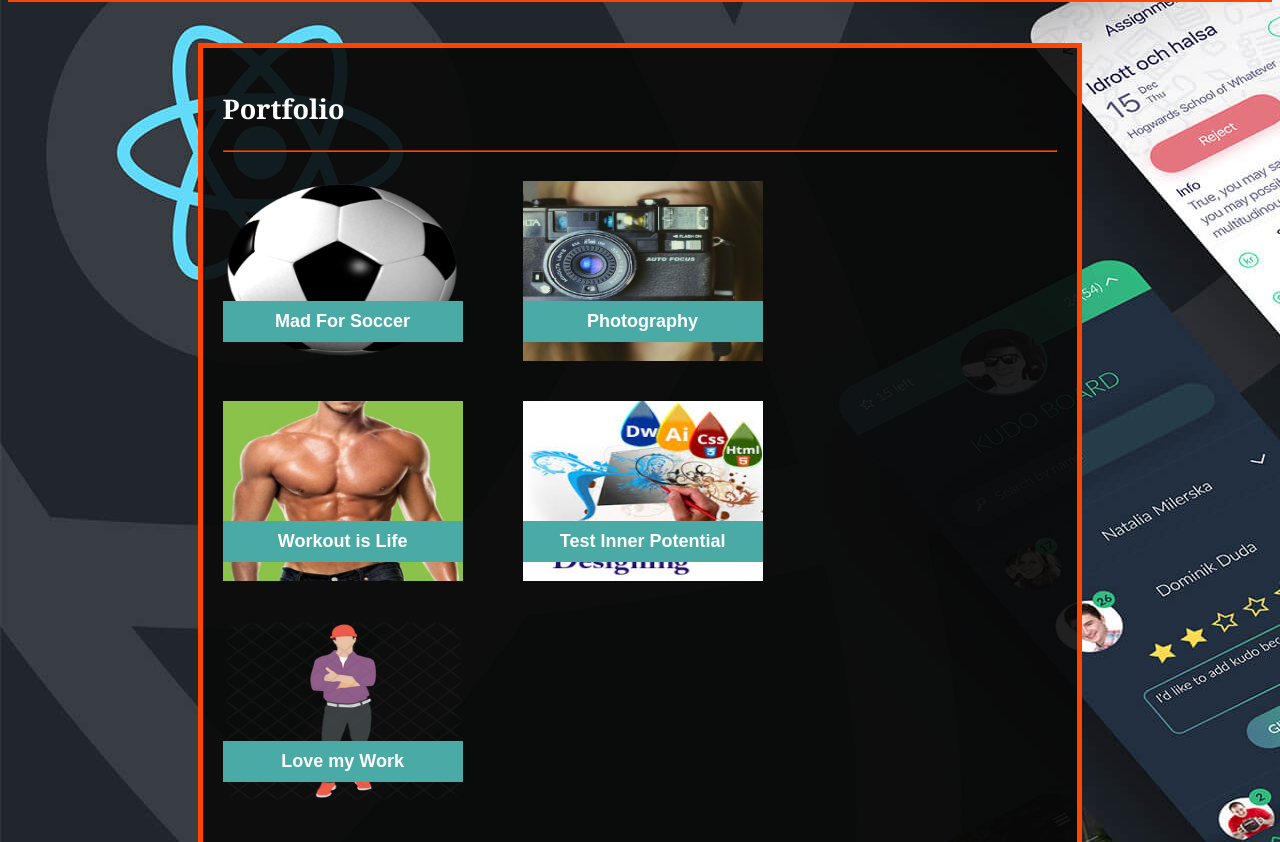
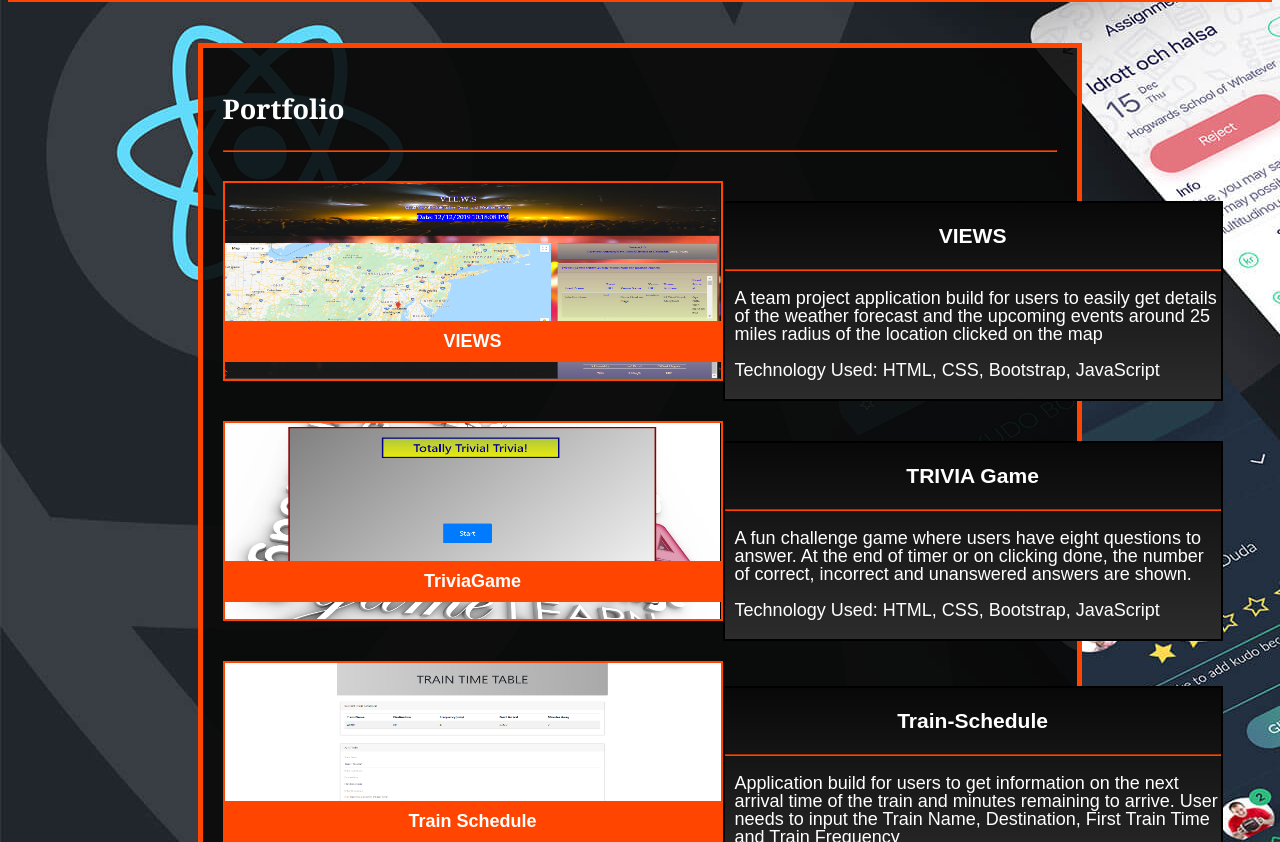
Before and after one commit to zachthomas5454/Week10_Portfolio, a plain HTML site: page portfolio.html in a window 1280 px wide. Shown: the part 110-952 px from the top of the page. Drawn offline with Linux system fonts and the light colour scheme.

Commit message:
Portfolio section added

```diff
--- a/assets/css/style.css
+++ b/assets/css/style.css
@@ -149,21 +149,52 @@
     margin-bottom: 20px;
     text-align: left;
     margin: 10px 10px 10px 0px;
+
 }
 
 .profilepic1 {
   text-align: left;
   margin: 10px 50px 10px 0px;
   float: left;
+  border: orangered solid 2px;
 }
 
 .text1{
   position: absolute;
-  background-color: #4aaaa5;
+  background-color: orangered;
   color: #ffffff;
-  width: 240px;
-  margin-top:130px;
+  width: 500px;
+  margin-top:150px;
   padding:10px;
+}
+
+.desc1, .desc2, .desc3 {
+  position: absolute;
+  border: black solid 2px;
+  height: 200px; width: 500px;
+  margin-left:500px;
+  background-image: linear-gradient(-180deg, rgb(8, 8, 8), rgb(44, 44, 44));
+}
+
+.desc1{
+  margin-top:40px;
+}
+.desc2{
+  margin-top:280px;
+}
+.desc3{
+  margin-top:525px;
+}
+
+.hdr{
+  color: #ffffff;
+}
+
+.para{
+  color: #ffffff;
+  text-align: left;
+  margin-left: 10px;
+  line-height: 1;
 }
 
   /* Contact page contents*/
--- a/portfolio.html
+++ b/portfolio.html
@@ -6,13 +6,15 @@
 
 <!--The head charset is defined-->
 <!--The link to CSS file is defined-->
+
 <head>
   <meta charset="UTF-8">
   <title>Portfolio</title>
-    <link rel="stylesheet" type="text/css" href="assets/css/style.css"/>
+  <link rel="stylesheet" type="text/css" href="assets/css/style.css" />
 </head>
 
 <!--The body represents the main contents of the document-->
+
 <body>
   <div id="toplayout">
     <nav>
@@ -31,27 +33,58 @@
     </nav> <br>
     <div id="bodylayout">
       <div id="portfolio">
-              <h2 id=h21>Portfolio</h2> <hr>
+        <h2 id=h21>Portfolio</h2>
+        <hr>
+
+        <div id=project1>
           <figure class="pic1">
-                 <img class="profilepic1" src="assets/images/Soccer.jfif" height="180px" width="240px" alt="Profile Picture"/>
-                 <div class="text1"><strong>Mad For Soccer</strong></div>
+            <img class="profilepic1" src="assets/images/VIEWS.png" height="200px" width="500px" alt="Profile Picture" />
+            <div class="text1"><a class="link link1" href=" https://kkesari.github.io/VIEWS/"><strong>VIEWS</strong>
+              </a></div>
           </figure>
+          <div class="desc1">
+            <h3 class="hdr">VIEWS</h3 class="hdr">
+            <hr>
+            <p class="para">A team project application build for users to easily get details of the weather forecast and
+              the upcoming events around
+              25 miles radius of the location clicked on the map</p>
+              <p class="para">Technology Used: HTML, CSS, Bootstrap, JavaScript </p>
+          </div>
+        </div>
+
+        <div id=hw1>
           <figure class="pic1">
-                 <img class="profilepic1" src="assets/images/Photography.jpg" height="180px" width="240px" alt="Profile Picture"/>
-                 <div class="text1"><strong>Photography</strong></div>
+            <img class="profilepic1" src="assets/images/TriviaGame.png" height="200px" width="500px"
+              alt="Profile Picture" />
+            <div class="text1"><a class="link link1"
+                href="https://zachthomas5454.github.io/TriviaGame/"><strong>TriviaGame</strong>
+              </a></div>
           </figure>
+          <div class="desc2">
+            <h3 class="hdr">TRIVIA Game</h3>
+            <hr>
+            <p class="para">A fun challenge game where users have eight questions to answer. At the end of timer or on
+              clicking done, the number of correct, incorrect and unanswered answers are shown.</p>
+              <p class="para">Technology Used: HTML, CSS, Bootstrap, JavaScript </p>
+          </div>
+        </div>
+
+        <div id=hw2>
           <figure class="pic1">
-                 <img class="profilepic1" src="assets/images/Workout.jpg" height="180px" width="240px" alt="Profile Picture"/>
-                 <div class="text1"><strong>Workout is Life</strong></div>
+            <img class="profilepic1" src="assets/images/Train.png" height="200px" width="500px" alt="Profile Picture" />
+            <div class="text1"><a class="link link1"
+                href="https://zachthomas5454.github.io/Train-Scheduler/"><strong>Train Schedule</strong>
+              </a></div>
           </figure>
-               <figure class="pic1">
-                <img class="profilepic1" src="assets/images/Web.jfif" height="180px" width="240px" alt="Profile Picture"/>
-                <div class="text1"><strong>Test Inner Potential</strong></div>
-               </figure>
-               <figure class="pic1">
-                <img class="profilepic1" src="assets/images/Engineer.png" height="180px" width="240px" alt="Profile Picture"/>
-                <div class="text1"><strong>Love my Work</strong></div>
-              </figure>
+          <div class="desc3">
+            <h3 class="hdr">Train-Schedule</h3 class="hdr">
+            <hr>
+            <p class="para">Application build for users to get information on the next arrival time of the train and
+              minutes remaining to arrive.
+              User needs to input the Train Name, Destination, First Train Time and Train Frequency</p>
+              <p class="para">Technology Used: HTML, CSS, Bootstrap, jQuery </p>
+          </div>
+        </div>
       </div>
     </div>
   </div>
@@ -59,4 +92,5 @@
     <footer>Copyright©</footer>
   </div>
 </body>
+
 </html>
```
Also changed, not shown: assets/images/Engineer.png (deleted), assets/images/Train.png (added), assets/images/TriviaGame.png (added), assets/images/VIEWS.png (added), assets/images/so-white.png (deleted). Lines whose indentation alone changed are shown as unchanged.
